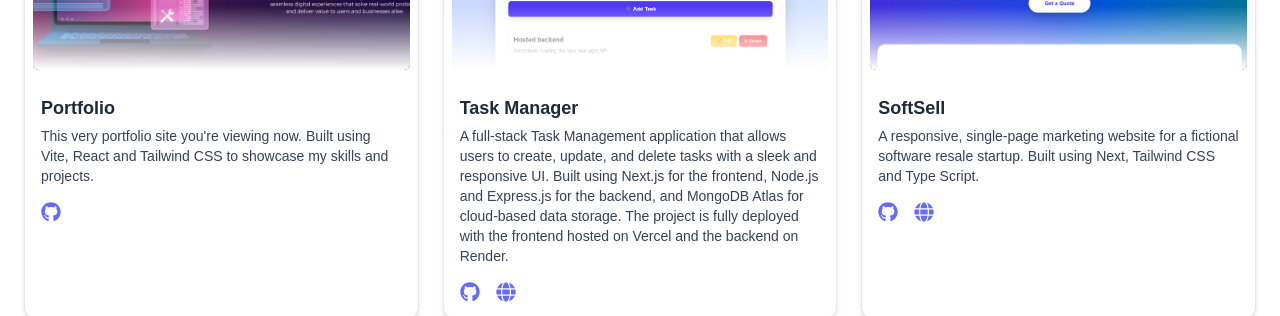
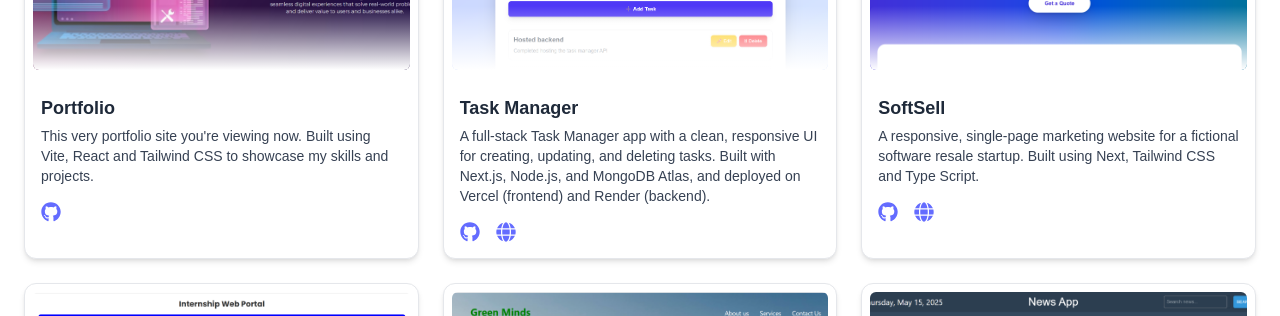
Before and after one commit to kanishqdhangar/portfolio, a React (Vite) app: page / in a window 1280 px wide. Shown: the part 1140-1456 px from the top of the page. Built offline with nearby package versions, Linux system fonts and the light colour scheme.

Commit message:
Added Task manager

```diff
--- a/src/App.tsx
+++ b/src/App.tsx
@@ -53,7 +53,7 @@ export default function Portfolio() {
             {
               title: "Task Manager",
               description:
-                "A full-stack Task Management application that allows users to create, update, and delete tasks with a sleek and responsive UI. Built using Next.js for the frontend, Node.js and Express.js for the backend, and MongoDB Atlas for cloud-based data storage. The project is fully deployed with the frontend hosted on Vercel and the backend on Render.",
+                "A full-stack Task Manager app with a clean, responsive UI for creating, updating, and deleting tasks. Built with Next.js, Node.js, and MongoDB Atlas, and deployed on Vercel (frontend) and Render (backend).",
               image: "/TaskManager.png",
               github: "https://github.com/kanishqdhangar/task_manager-backend",
               live: "https://task-manager-beige-three.vercel.app/",
```
